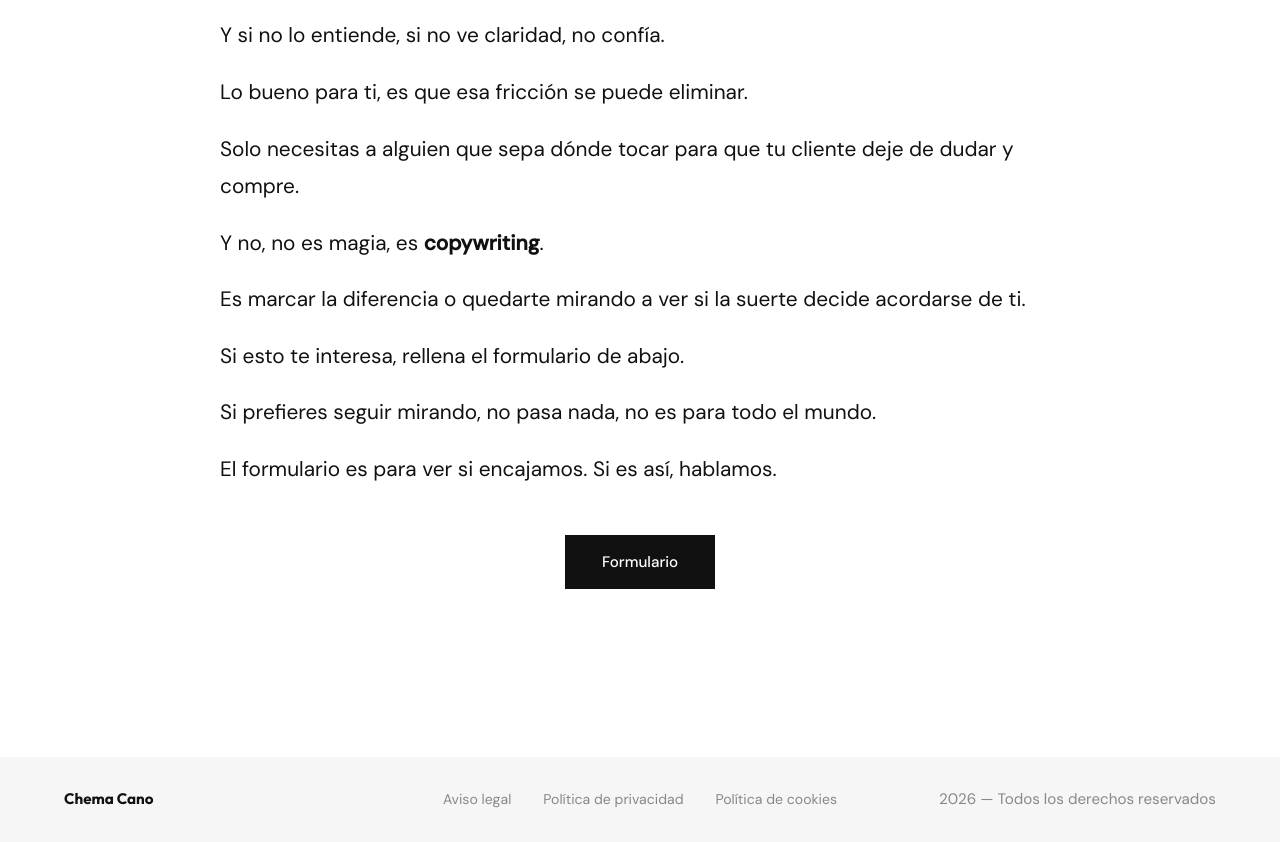
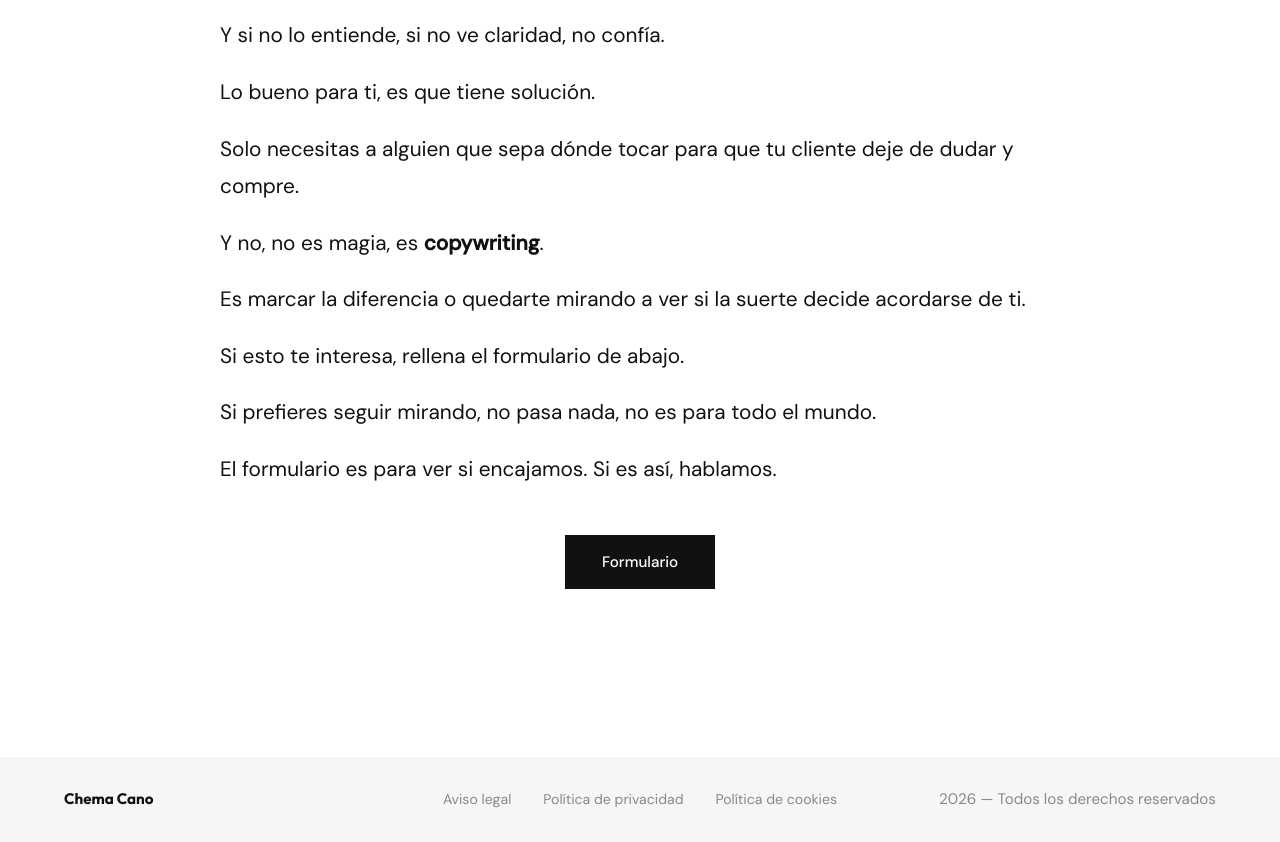
Before and after one commit to chemicola/copywriter, a website: page index.html in a window 1280 px wide. Shown: the part 910-1752 px from the top of the page. Drawn offline with Linux system fonts and the light colour scheme.

Commit message:
actualización 9.1: más cambios en el copy

```diff
--- a/index.html
+++ b/index.html
@@ -62,7 +62,7 @@
 
           <p>Y si no lo entiende, si no ve claridad, no confía.</p>
 
-          <p>Lo bueno para ti, es que esa fricción se puede eliminar.</p>
+          <p>Lo bueno para ti, es que tiene solución.</p>
 
           <p>Solo necesitas a alguien que sepa dónde tocar para que tu cliente deje de dudar y compre.</p>
 
```
